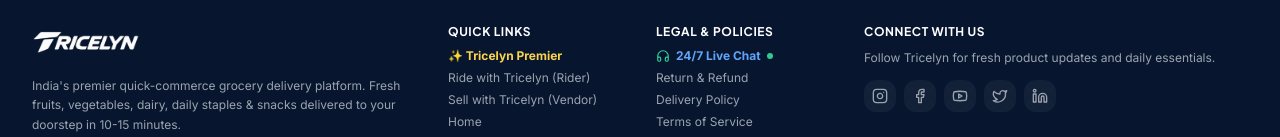
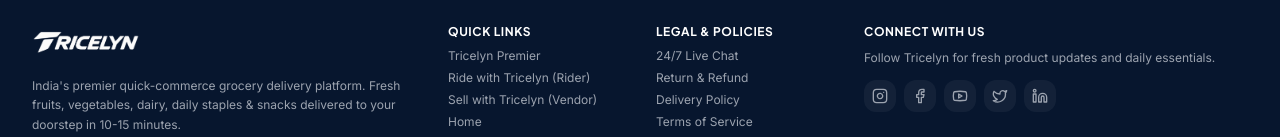
Before and after one commit to KanhaMeena04/ServoneKart, a React (Vite) app in the folder TricelynWeb/: page / in a window 1280 px wide. Shown: the part 3522-3659 px from the top of the page. Built offline with nearby package versions, Linux system fonts and the light colour scheme; no server answers.

Commit message:
fix(footer): format Tricelyn Premier and 24/7 Live Chat as standard links without special icons

```diff
--- a/TricelynWeb/src/components/Footer.jsx
+++ b/TricelynWeb/src/components/Footer.jsx
@@ -9,8 +9,7 @@ import {
   ShieldCheck,
   Truck,
   Clock,
-  HeartHandshake,
-  Headphones
+  HeartHandshake
 } from 'lucide-react';
 import logoImg from '../assets/webslogo.png';
 
@@ -87,7 +86,7 @@ const Footer = () => {
           <div className="md:col-span-2 lg:col-span-2 space-y-2">
             <h4 className="text-xs font-bold text-white uppercase tracking-wider">Quick Links</h4>
             <ul className="space-y-1.5 text-xs text-gray-400">
-              <li><Link to="/membership" className="text-amber-300 font-bold hover:text-white transition-colors flex items-center gap-1"><span>✨ Tricelyn Premier</span></Link></li>
+              <li><Link to="/membership" className="hover:text-blue-400 transition-colors">Tricelyn Premier</Link></li>
               <li><Link to="/membership?tab=rider" className="hover:text-blue-400 transition-colors">Ride with Tricelyn (Rider)</Link></li>
               <li><Link to="/membership?tab=vendor" className="hover:text-blue-400 transition-colors">Sell with Tricelyn (Vendor)</Link></li>
               <li><Link to="/" className="hover:text-blue-400 transition-colors">Home</Link></li>
@@ -103,12 +102,11 @@ const Footer = () => {
             <ul className="space-y-1.5 text-xs text-gray-400">
               <li>
                 <button
+                  type="button"
                   onClick={() => window.dispatchEvent(new Event('open-support-chat'))}
-                  className="flex items-center gap-1.5 text-blue-400 hover:text-white transition-colors text-xs font-bold group cursor-pointer text-left"
+                  className="hover:text-blue-400 transition-colors text-left cursor-pointer"
                 >
-                  <Headphones className="w-3.5 h-3.5 text-emerald-400 group-hover:scale-110 transition-transform" />
-                  <span>24/7 Live Chat</span>
-                  <span className="w-1.5 h-1.5 rounded-full bg-emerald-400 animate-pulse" />
+                  24/7 Live Chat
                 </button>
               </li>
               <li><Link to="/policy/refund" className="hover:text-blue-400 transition-colors">Return & Refund</Link></li>
```
